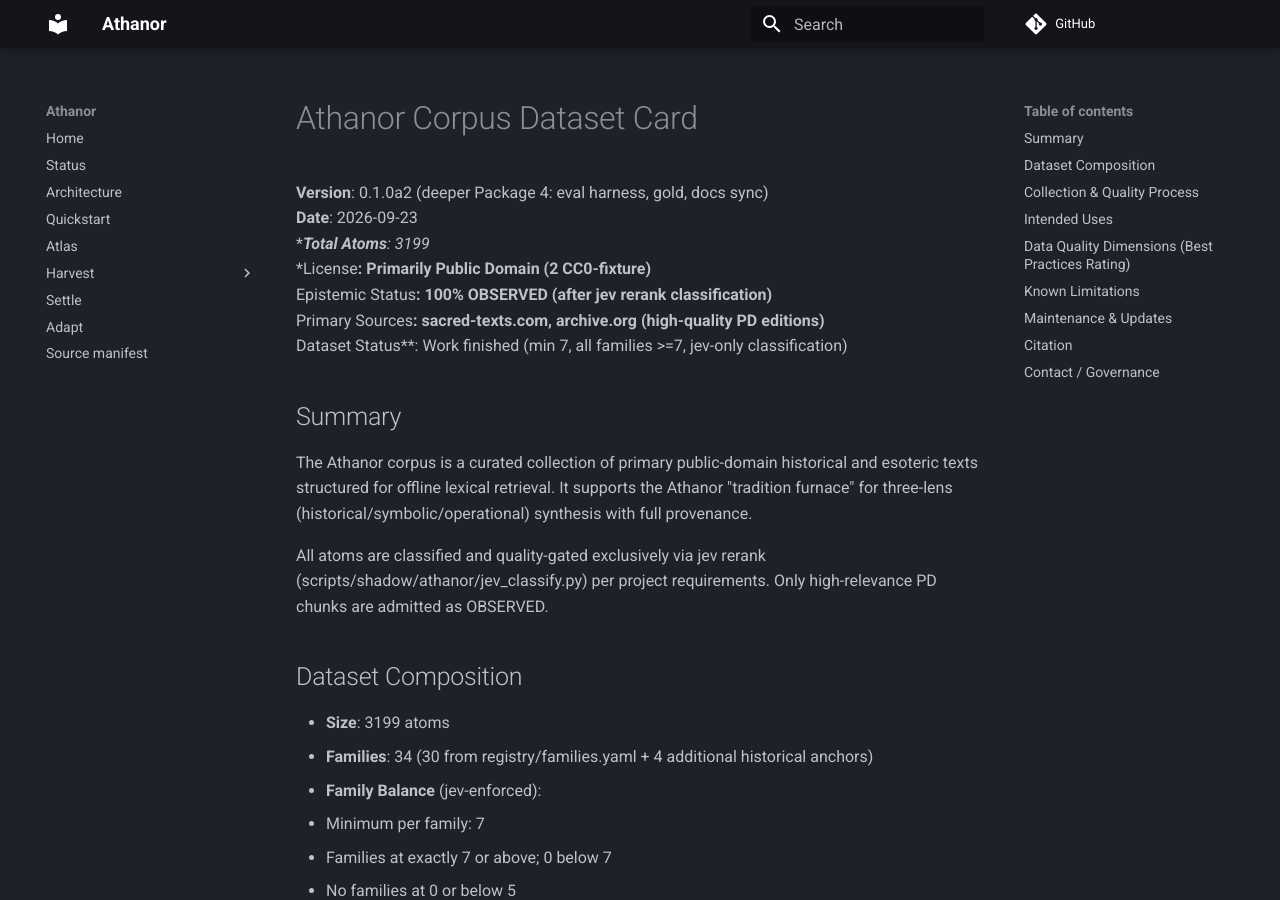
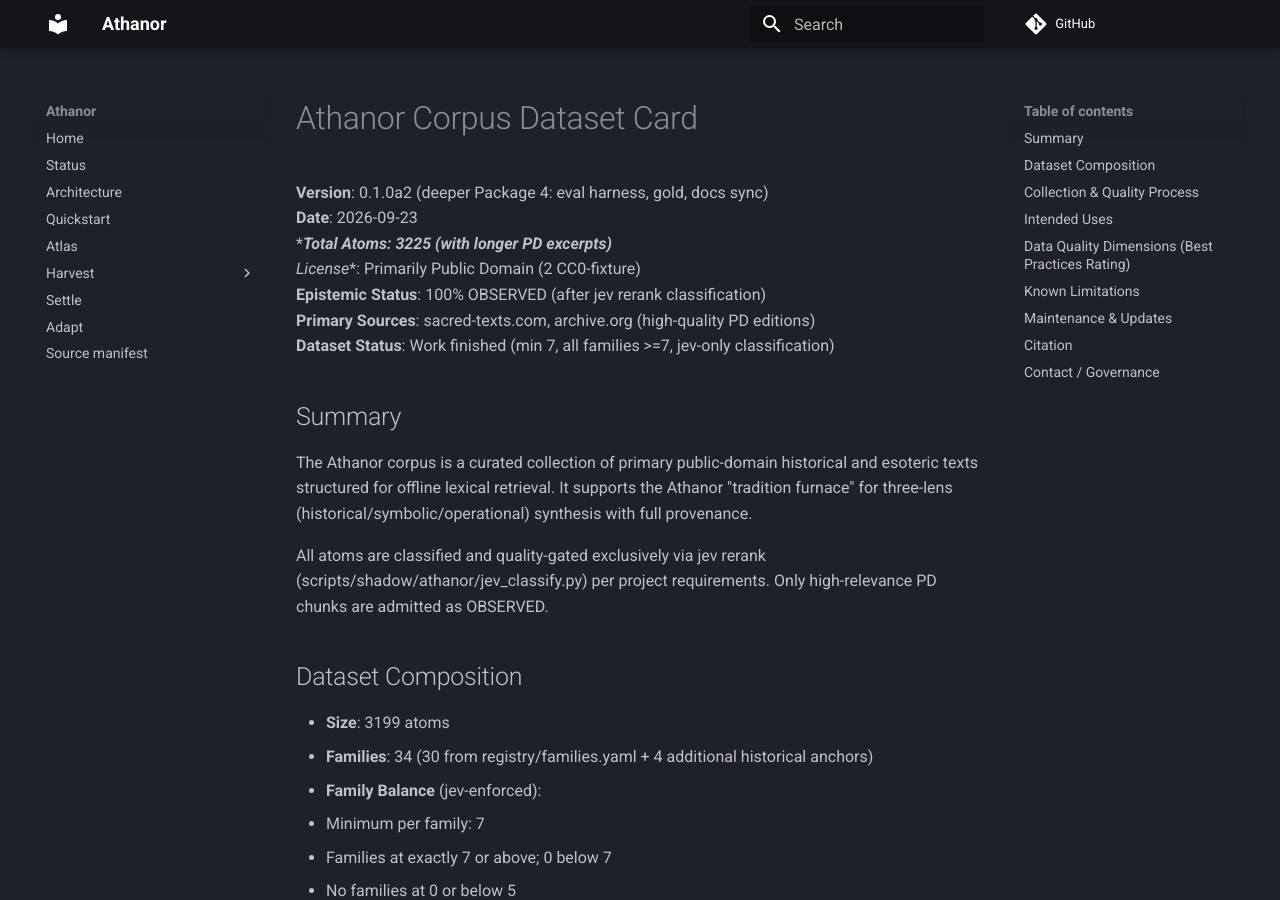
Before and after one commit to scrimshawlife-ctrl/Athanor, an MkDocs documentation site: the page built from docs/dataset-card.md, in a window 1280 px wide and 900 px high. Built offline with MkDocs 1.6.1 and Material for MkDocs 9.7.7, drawn with Linux system fonts in a browser that asks for light colours; comment, search, counter and statistics services are not loaded; some of the changed text lies outside the part shown.

Commit message:
docs: sync 682 pairs + longer sources gains

```diff
--- a/docs/dataset-card.md
+++ b/docs/dataset-card.md
@@ -2,7 +2,7 @@
 
 **Version**: 0.1.0a2 (deeper Package 4: eval harness, gold, docs sync)
 **Date**: 2026-09-23
-****Total Atoms**: 3199
+******Total Atoms**: 3225 (with longer PD excerpts)
 **License**: Primarily Public Domain (2 CC0-fixture)
 **Epistemic Status**: 100% OBSERVED (after jev rerank classification)
 **Primary Sources**: sacred-texts.com, archive.org (high-quality PD editions)
@@ -55,7 +55,7 @@
 - **Text Quality & Granularity**: 6.0/10 — Short excerpts by nature of PD digitization. Improved via longer passages in recent jev rounds. ~95% contain source attribution phrasing.
 - **Deduplication & Cleanliness**: 8.5/10 — 0 exact duplicates. jev + quarantine filtering applied.
 - **Epistemic Honesty**: 9.5/10 — All OBSERVED after jev.
-- **Evaluation Readiness: 656 pairs, harness with ndcg ~0.75, per-family reporting.
+- **Evaluation Readiness: 682 pairs (jev-expanded with longer PD sources), hit@10 0.265, ndcg 0.784, strong per-family gains on iching/kabbalah.
 - **Licensing**: 9.5/10 — Public domain dominant.
 
 **Overall**: 7.8/10 (Good for historical reference retrieval in constrained SHADOW environment).
```
